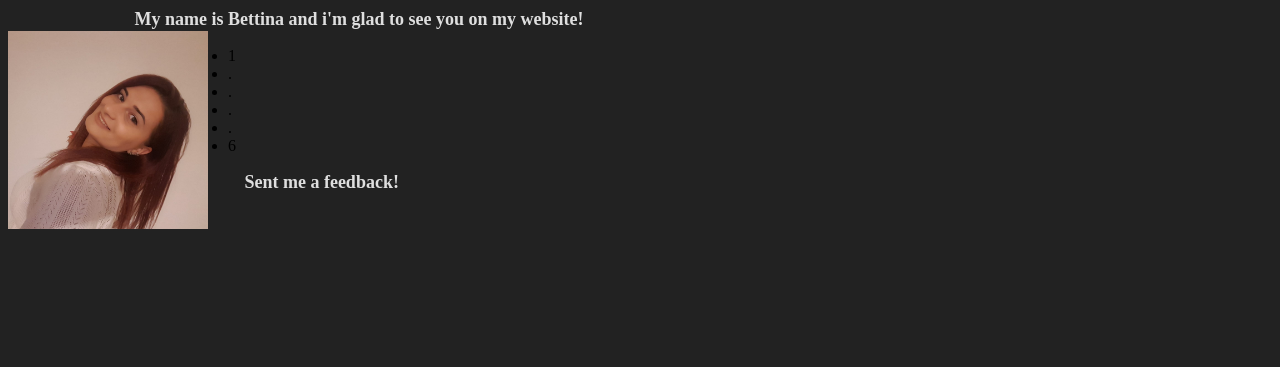
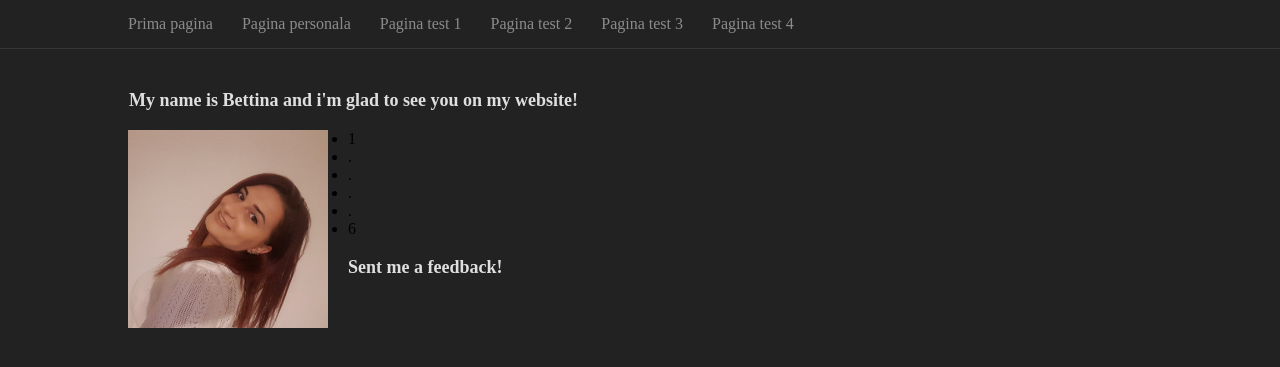
Before and after one commit to UAB20/PABD, a Symfony app: template templates/Bettina.html.twig in a window 1280 px wide. Shown: the top 367 px of the page. Run offline with Twig, Linux system fonts and the light colour scheme; the template is opened without the code that fills it, so the values that code supplies are empty; some libraries are stand-ins or nearby versions.

Commit message:
Meniu de navigare

```diff
--- a/public/css/stil.css
+++ b/public/css/stil.css
@@ -1,14 +1,44 @@
 body{
     background-color: #222222;
-    align: center;
+    margin: 0;
+}
+
+.container {
+    max-width: 80%;
+    margin: 0 auto;
+}
+
+header {
+    margin-bottom: 40px;
+    border-bottom: 1px solid rgba(225, 225, 225, 0.1);
+}
+
+header nav ul {
+    list-style: none;
+    margin: 0;
+    padding: 0;
+}
+header nav ul li {
+    margin-right: 25px;
+    padding: 15px 0;
+    display: inline-block;
+}
+header nav ul li a {
+    color: rgba(225, 225, 225, 0.55);
+    text-decoration: none;
+}
+header nav ul li.active a,
+header nav ul li a:hover {
+    color: #fff;
+}
+
+h1 {
+    color: #fff;
 }
 
 p{
-    align-content: center;
-    width: 80%;
-    margin:0 auto;
     font-weight: bold;
-    color:#dfdfdf;
+    color: #dfdfdf;
     border-width: 1px;
     border-style: solid;
     border-color: #222222;
--- a/templates/Bettina.html.twig
+++ b/templates/Bettina.html.twig
@@ -1,12 +1,9 @@
-<!DOCTYPE html>
-<html>
-    <head>
-        <meta charset="UTF-8">
-        <title>title %}Welcome!{{ number }}</title>
-        <link rel="stylesheet" href="{{ asset("css/stil.css") }}">
-    </head>
-    <body>
-    <div>
+{% extends 'layouts/base.html.twig' %}
+
+{% block title %}Pagina personala{% endblock %}
+
+{% block content %}
+
     <p>My name is Bettina and i'm glad to see you on my website!</p>
     <img src="{{ asset("b.jpg") }}">
     <ul>
@@ -19,8 +16,4 @@
     </ul>
     <p>Sent me a feedback!</p>
 
-    </div>
-
-
-    </body>
-</html>
+{% endblock %}
--- /dev/null
+++ b/templates/layouts/base.html.twig
@@ -0,0 +1,18 @@
+<!DOCTYPE html>
+<html>
+<head>
+    <meta charset="UTF-8">
+    <title>{% block title %}{% endblock %}</title>
+    <link rel="stylesheet" href="{{ asset("css/stil.css") }}">
+    {% block css %}{% endblock %}
+</head>
+<body>
+    {{ include('parts/header.html.twig') }}
+
+    <div class="container">
+        {% block content %}{% endblock %}
+    </div>
+
+    {% block js %}{% endblock %}
+</body>
+</html>
--- /dev/null
+++ b/templates/parts/header.html.twig
@@ -0,0 +1,14 @@
+<header>
+    <div class="container">
+        <nav>
+            <ul>
+                <li class="{{ app.request.get('_route') == 'app_front' ? 'active' }}"><a href="{{ path('app_front') }}">Prima pagina</a></li>
+                <li class="{{ app.request.get('_route') == 'app_Bettina' ? 'active' }}"><a href="{{ path('app_Bettina') }}">Pagina personala</a></li>
+                <li class="{{ app.request.get('_route') == 'app_Test1' ? 'active' }}"><a href="{{ path('app_Test1') }}">Pagina test 1</a></li>
+                <li class="{{ app.request.get('_route') == 'app_Test2' ? 'active' }}"><a href="{{ path('app_Test2') }}">Pagina test 2</a></li>
+                <li class="{{ app.request.get('_route') == 'app_Test3' ? 'active' }}"><a href="{{ path('app_Test3') }}">Pagina test 3</a></li>
+                <li class="{{ app.request.get('_route') == 'app_Test4' ? 'active' }}"><a href="{{ path('app_Test4') }}">Pagina test 4</a></li>
+            </ul>
+        </nav>
+    </div>
+</header>
```
Also changed, not shown: config/routes.yaml (+21 -1 lines), src/Controller/Bettina.php (+22 -4 lines), templates/index.html.twig (added, +9 -0 lines), templates/test1.html.twig (added, +9 -0 lines), templates/test2.html.twig (added, +9 -0 lines), templates/test3.html.twig (added, +9 -0 lines), templates/test4.html.twig (added, +9 -0 lines). Lines whose indentation alone changed are shown as unchanged.
